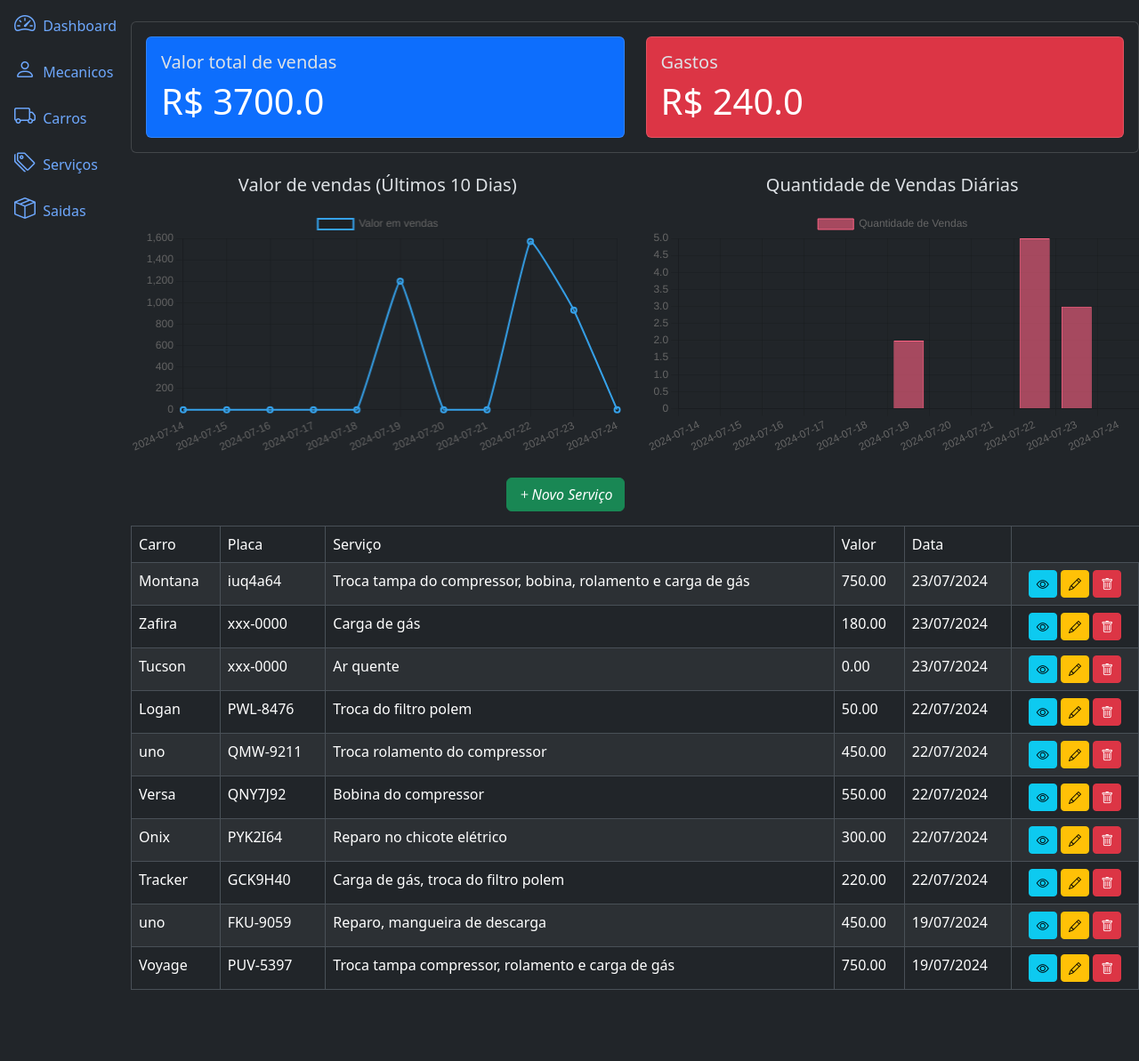
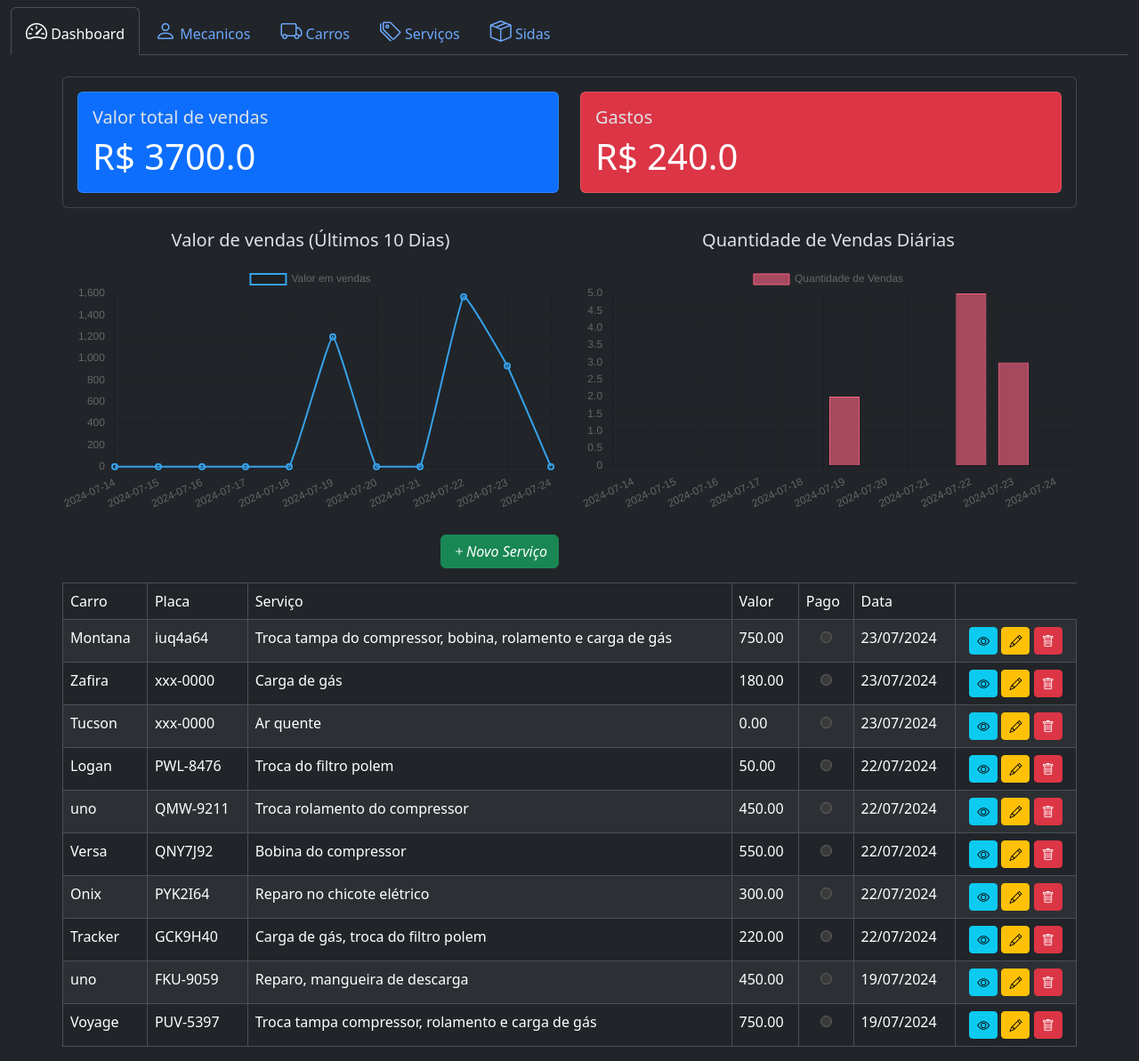
Before and after one commit to Gustavodeoliveiraa/oficina_metrics, a Django app: page / in a window 1280 px wide. Shown: the whole page at 89% size. Before the commit the page ends 1113 px from the top, so only its background shows below. Run offline with Django 5.2, Linux system fonts and the light colour scheme; data comes from the database, SQL or seed files in the repository; both versions use the stored data as it was after the commit.

Commit message:
nav mobile

```diff
--- a/oficina/models.py
+++ b/oficina/models.py
@@ -26,6 +26,7 @@ class Service(models.Model):
     service_price = models.DecimalField(max_digits=10, decimal_places=2)
     license_plate = models.CharField(max_length=255, null=False, blank=False)
     created_at = models.DateField(auto_now_add=True)
+    pago = models.BooleanField(default=False)
 
 
 class Outflow(models.Model):
--- a/oficina/templates/base.html
+++ b/oficina/templates/base.html
@@ -13,8 +13,8 @@
 </head>
 <body>
     <div class="container-fluid">
+        <div class="col p-0">
         {% include "components/sidebar.html" %}
-        <div class="col p-0">
             <div class="container mt-4 p-0">
                 <main>
                     {% block content %}{% endblock content %}
--- a/oficina/templates/components/service/list_service.html
+++ b/oficina/templates/components/service/list_service.html
@@ -154,6 +154,7 @@
                     <td>Placa</td>
                     <td>Serviço</td>
                     <td>Valor</td>
+                    <td>Pago</td>
                     <td>Data</td>
                 </tr>
             </thead>
@@ -165,6 +166,8 @@
                         <td>{{service.license_plate}}</td>
                         <td>{{service.service}}</td>
                         <td>{{service.service_price}}</td>
+                        <td class="text-center"><input type="radio" name="pago_{{ service.id }}" disabled {% if service.pago %}checked{% endif %}></td>
+
                         <td>{{service.created_at|date:'d/m/Y'}}</td>
                         <td class="text-center">
                             <a href="" class="btn btn-info btn-sm">
--- a/oficina/templates/components/sidebar.html
+++ b/oficina/templates/components/sidebar.html
@@ -1,5 +1,4 @@
-<div class="row flex-nowrap">
-    <div class="col-auto col-md-0 col-xl-0 px-0 bg-dark">
+  <div class="col-auto col-md-0 col-xl-0 px-0 bg-dark d-none ">
     <div class="d-flex flex-column align-items-center align-items-sm-start px-3 text-white p-0">
       <button class="btn btn-dark d-block d-sm-none mb-3" type="button" data-bs-toggle="collapse"
         data-bs-target="#menuCollapse" aria-expanded="false" aria-controls="menuCollapse">
@@ -38,7 +37,40 @@
             </a>
           </li>
         </ul>
-        </div>
-        <hr>
+
       </div>
     </div>
+  </div>
+  <ul class="nav nav-tabs mt-2">
+    <li class="nav-item">
+      <a class="nav-link active" aria-current="page" href="{% url "list_service" %}">
+        <i class="bi bi-speedometer2 fs-4"></i>
+        Dashboard
+      </a>
+    </li>
+    <li class="nav-item">
+      <a class="nav-link" href="{% url "list_mechanical" %}">
+        <i class="bi bi-person fs-4"></i>
+        Mecanicos
+      </a>
+    </li>
+    <li class="nav-item">
+      <a class="nav-link" href="{% url "list_car" %}" >
+        <i class="bi bi-truck fs-4"></i>
+        Carros
+      </a>
+    </li>
+    <li class="nav-item">
+      <a class="nav-link" href="{% url "list_service" %}">
+        <i class="bi bi-tags fs-4"></i>
+        Serviços
+      </a>
+    </li>
+    <li class="nav-item">
+      <a class="nav-link" href="{% url "list_outflow" %}" >
+        <i class="bi bi-box-seam fs-4"></i>
+        Sidas
+      </a>
+    </li>
+
+  </ul>
```
Also changed, not shown: oficina/forms.py (+11 -0 lines), db.sqlite3, oficina/migrations/0006_service_pago.py (added), 1 other file. Lines whose indentation alone changed are shown as unchanged.
